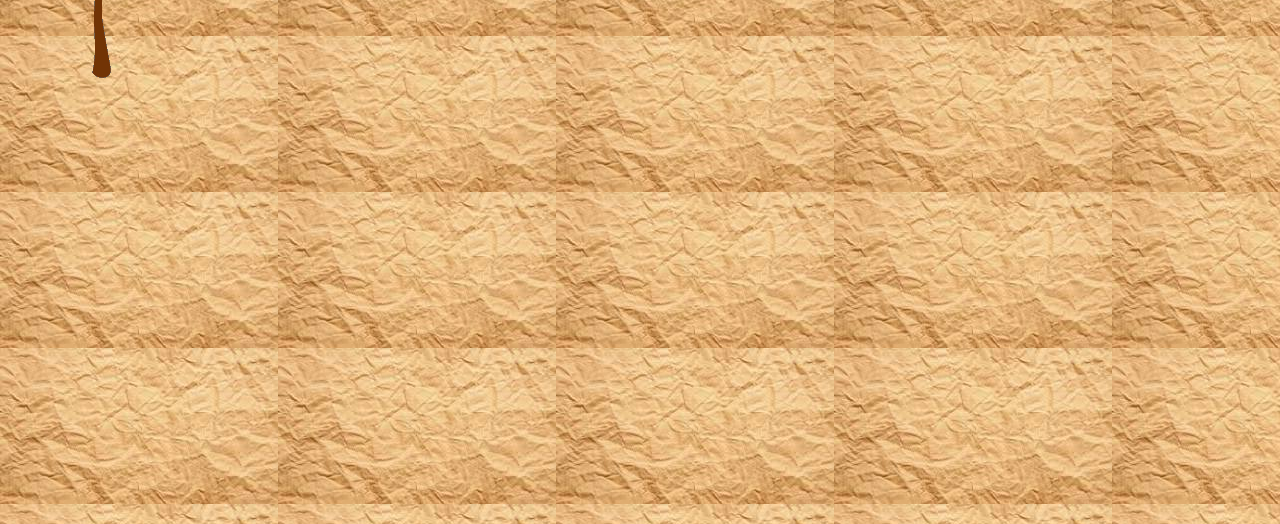
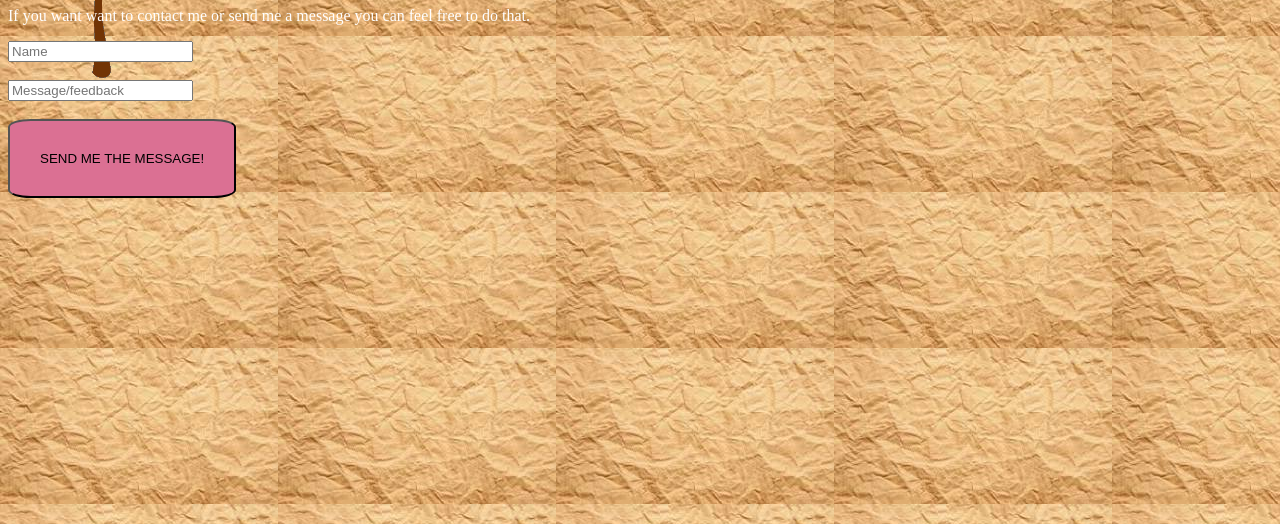
Before and after one commit to Divina1234/Divina1234.github.io, a plain HTML site: page contact.html in a window 1280 px wide. Shown: the part 276-800 px from the top of the page. Drawn offline with Linux system fonts and the light colour scheme.

Commit message:
Made changes on contact pg

```diff
--- a/contact.html
+++ b/contact.html
@@ -15,5 +15,21 @@
         <li><b><i><a href="contact.html">Contact Me</a></li></b></i>
       </ul>
     </nav>
+    <br>
+    <br>
+    <br>
+    <br>
+    <br>
+    <br>
+    <br>
+    <br>
+    <h1>Hi again!</h1>
+    <p>If you want want to contact me or send me a message you can feel free to do that.</p>
+    <form action="">
+  <input type="text"  value="" placeholder="Name"><br><br>
+  <input type="text" value="" placeholder="Message/feedback"><br><br>
+  <button type="submit">SEND ME THE MESSAGE!</button>
+</form>
+    </form>
   </body>
 </html>
--- a/main.css/main.css
+++ b/main.css/main.css
@@ -75,3 +75,10 @@ img {
   width: 460px;
   height: 345px;
 }
+button {
+  padding: 30px;
+  background-color: palevioletred;
+  width: fit-content;
+  height: fit-content;
+  border-radius: 10%;
+}
```
